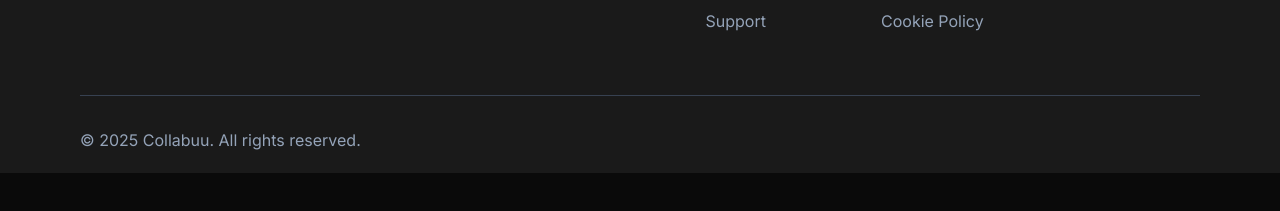
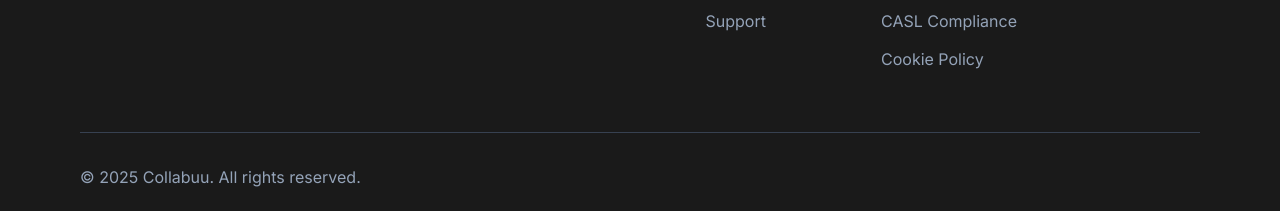
Before and after one commit to tonynham/collabuu, a website: page index.html in a window 1280 px wide. Shown: the part 2317-2528 px from the top of the page. Before the commit the page ends 2490 px from the top, so only its background shows below. Drawn offline with Linux system fonts and the light colour scheme.

Commit message:
Add missing CASL Compliance link to home page footer
✅ COMPLETE: Home Page Footer Fixed
- Added CASL Compliance link to Legal section in index.html footer
- All pages now have consistent footer links including CASL Compliance
- Footer now matches structure across all pages

```diff
--- a/index.html
+++ b/index.html
@@ -645,6 +645,7 @@
                         <ul>
                             <li><a href="terms-of-service.html">Terms</a></li>
                             <li><a href="privacy-policy.html">Privacy</a></li>
+                            <li><a href="casl-compliance.html">CASL Compliance</a></li>
                             <li><a href="cookie-policy.html">Cookie Policy</a></li>
                         </ul>
                     </div>
```
